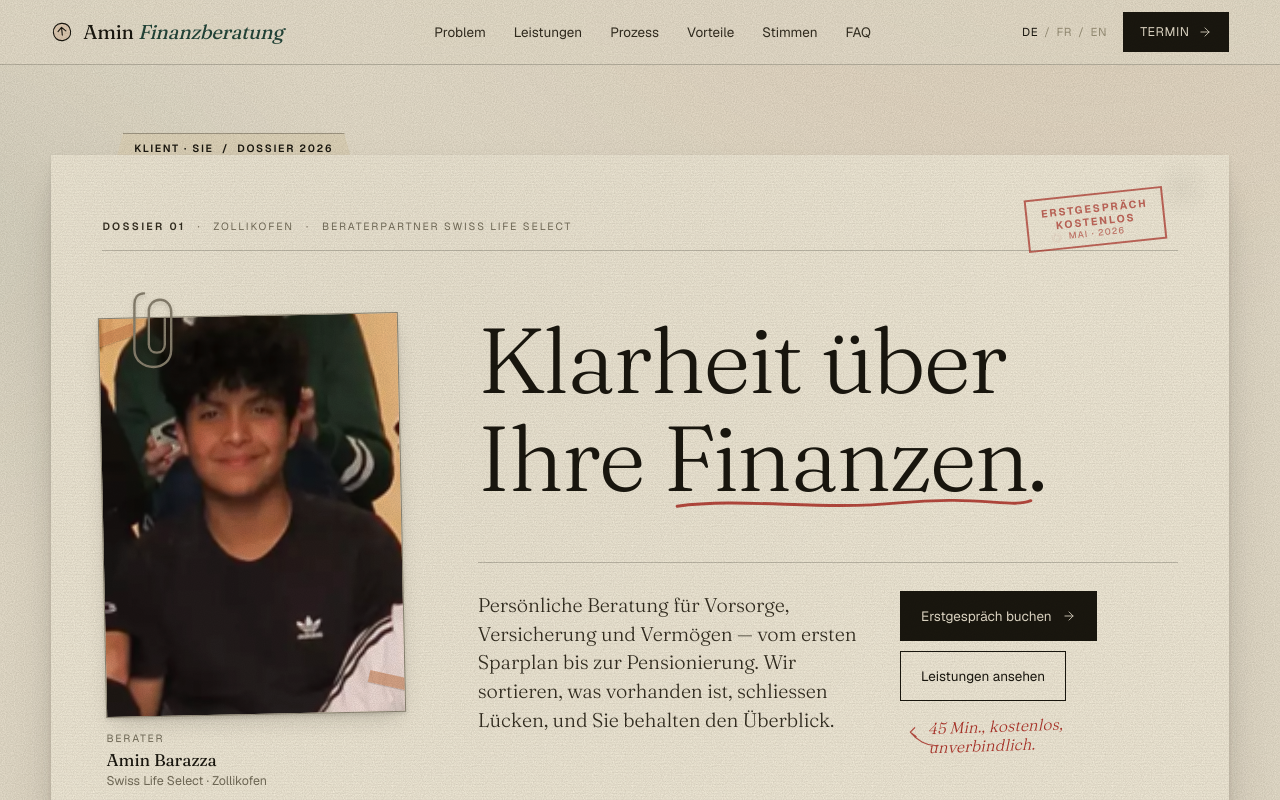
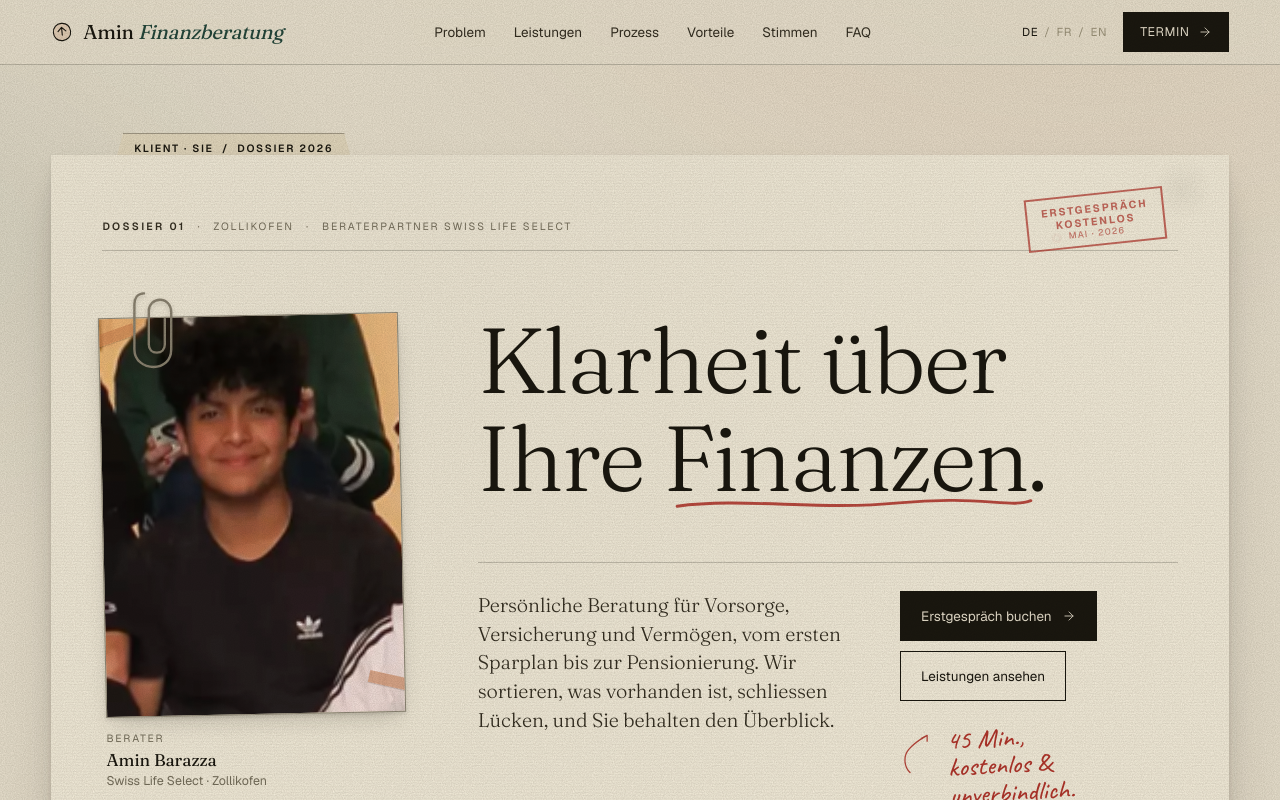
Before and after one commit to AlexanderFeller14/amin-website, a Next.js app: page / in a window 1280 px wide. Shown: the top 800 px of the page. Built offline with nearby package versions, Linux system fonts and the light colour scheme.

Commit message:
remove em

```diff
--- a/app/globals.css
+++ b/app/globals.css
@@ -55,6 +55,7 @@
   --font-sans: var(--font-sans), "Helvetica Neue", system-ui, sans-serif;
   --font-serif: var(--font-serif), "Iowan Old Style", Georgia, serif;
   --font-mono: var(--font-sans), ui-monospace, monospace;
+  --font-hand: var(--font-hand), "Bradley Hand", "Comic Sans MS", cursive;
 
   /* editorial colors */
   --color-bone:        var(--bone);
@@ -306,7 +307,7 @@
     line-height: 1.05;
     transform: rotate(-6deg);
     opacity: 0.92;
-    /* slightly broken edge — like real ink that didn't fully take */
+    /* slightly broken edge, like real ink that didn't fully take */
     background:
       radial-gradient(circle at 20% 80%, transparent 0 2px, rgba(178, 52, 42, 0.04) 2px 5px, transparent 5px),
       radial-gradient(circle at 78% 22%, transparent 0 1.5px, rgba(178, 52, 42, 0.04) 1.5px 4px, transparent 4px);
@@ -337,17 +338,16 @@
     pointer-events: none;
   }
 
-  /* hand-written margin annotation */
+  /* hand-written margin annotation: real handwriting, not editorial italic */
   .margin-note {
-    font-family: var(--font-serif);
-    font-style: italic;
-    font-weight: 300;
+    font-family: var(--font-hand);
+    font-weight: 500;
     color: var(--pen-red);
-    line-height: 1.2;
-    letter-spacing: 0.005em;
+    line-height: 1.05;
+    letter-spacing: 0.01em;
   }
 
-  /* the photo "tape" placeholder edge — a soft amber wash */
+  /* the photo "tape" placeholder edge: a soft amber wash */
   .photo-tape {
     background: rgba(201, 122, 74, 0.55);
     box-shadow: 0 1px 1px rgba(26, 23, 15, 0.18);
--- a/app/layout.tsx
+++ b/app/layout.tsx
@@ -1,5 +1,5 @@
 import type { Metadata } from "next";
-import { Fraunces, Geist } from "next/font/google";
+import { Fraunces, Geist, Caveat } from "next/font/google";
 import "./globals.css";
 
 const serif = Fraunces({
@@ -13,6 +13,13 @@ const serif = Fraunces({
 const sans = Geist({
   variable: "--font-sans",
   subsets: ["latin"],
+  display: "swap",
+});
+
+const hand = Caveat({
+  variable: "--font-hand",
+  subsets: ["latin"],
+  weight: ["500", "600"],
   display: "swap",
 });
 
@@ -30,7 +37,7 @@ export default function RootLayout({
   return (
     <html
       lang="de-CH"
-      className={`${serif.variable} ${sans.variable} h-full antialiased`}
+      className={`${serif.variable} ${sans.variable} ${hand.variable} h-full antialiased`}
     >
       <body className="min-h-full flex flex-col bg-bone text-ink">
         {children}
--- a/components/sections/hero.tsx
+++ b/components/sections/hero.tsx
@@ -36,7 +36,7 @@ export function Hero() {
               </div>
             </div>
 
-            {/* dossier kopfzeile — single line of real metadata */}
+            {/* dossier kopfzeile: single line of real metadata */}
             <div className="flex items-baseline gap-3 border-b border-line pb-4 text-[10.5px] uppercase tracking-[0.18em] text-ink-muted">
               <span className="font-semibold tracking-[0.22em] text-ink-2">
                 Dossier 01
@@ -48,7 +48,7 @@ export function Hero() {
             </div>
 
             <div className="relative mt-[clamp(36px,5vw,72px)] grid grid-cols-12 gap-x-[clamp(20px,4vw,56px)] gap-y-10">
-              {/* LEFT — portrait placeholder with paper clip */}
+              {/* LEFT: portrait placeholder with paper clip */}
               <figure className="col-span-12 md:col-span-4">
                 <div className="relative mx-auto max-w-[300px] md:mx-0">
                   {/* paper clip SVG, sits over the top edge */}
@@ -74,7 +74,7 @@ export function Hero() {
                       alt="Portrait Amin Barazza"
                       className="absolute inset-0 h-full w-full object-cover object-center"
                     />
-                    {/* tape strips at corners — small amber rectangles */}
+                    {/* tape strips at corners: small amber rectangles */}
                     <span
                       className="photo-tape absolute -left-3 top-3 z-[2] h-3 w-12 -rotate-[18deg]"
                       aria-hidden="true"
@@ -99,7 +99,7 @@ export function Hero() {
                 </div>
               </figure>
 
-              {/* RIGHT — title + lead + ctas */}
+              {/* RIGHT: title + lead + ctas */}
               <div className="col-span-12 md:col-span-8">
                 <h1 className="font-serif text-[clamp(40px,7.2vw,108px)] font-light leading-[0.98] tracking-[-0.022em] text-ink">
                   {TITLE_LINES.map((line, i) => (
@@ -126,7 +126,7 @@ export function Hero() {
                 <div className="mt-[clamp(28px,4vw,56px)] grid grid-cols-12 gap-6 border-t border-line pt-7">
                   <p className="col-span-12 max-w-[44ch] font-serif text-[clamp(17px,1.55vw,21px)] font-light leading-[1.45] tracking-[-0.005em] text-ink-2 md:col-span-7">
                     Persönliche Beratung für Vorsorge, Versicherung und
-                    Vermögen — vom ersten Sparplan bis zur Pensionierung. Wir
+                    Vermögen, vom ersten Sparplan bis zur Pensionierung. Wir
                     sortieren, was vorhanden ist, schliessen Lücken, und Sie
                     behalten den Überblick.
                   </p>
@@ -151,27 +151,29 @@ export function Hero() {
                       </Link>
                     </div>
 
-                    {/* hand-written margin note, points back at the CTAs */}
-                    <div className="relative pl-7">
+                    {/* hand-written margin note, curling up to the CTAs */}
+                    <div className="relative mt-1 flex items-start gap-2">
                       <svg
-                        viewBox="0 0 60 40"
+                        viewBox="0 0 56 64"
                         aria-hidden="true"
-                        className="absolute left-0 top-1 h-[34px] w-[44px]"
+                        className="mt-1 h-[58px] w-[40px] shrink-0"
                       >
+                        {/* curving line that loops from the note up-left toward the buttons,
+                            with the arrowhead at the TOP pointing at the CTAs */}
                         <path
-                          d="M52 30 C 36 32, 22 22, 14 12 M14 12 L 22 18 M14 12 L 20 6"
+                          d="M14 58 C 6 50, 4 36, 12 26 C 22 14, 32 10, 38 6 M38 6 L 30 10 M38 6 L 38 14"
                           stroke="#B2342A"
-                          strokeWidth="1.6"
+                          strokeWidth="1.8"
                           fill="none"
                           strokeLinecap="round"
                           strokeLinejoin="round"
-                          opacity="0.85"
+                          opacity="0.9"
                         />
                       </svg>
-                      <p className="margin-note text-[16px] -rotate-[2deg]">
-                        45 Min., kostenlos,
+                      <p className="margin-note text-[26px] -rotate-[3deg]">
+                        45 Min.,
                         <br />
-                        unverbindlich.
+                        kostenlos &amp; unverbindlich.
                       </p>
                     </div>
                   </div>
@@ -183,7 +185,7 @@ export function Hero() {
                     Im Auftrag
                   </span>
                   <div className="flex flex-col items-end gap-1">
-                    {/* signature placeholder — to be replaced with real scan */}
+                    {/* signature placeholder, to be replaced with real scan */}
                     <span
                       className="font-serif text-[34px] italic font-light leading-none text-pen-red -rotate-[3deg]"
                       style={{ letterSpacing: "0.01em" }}
```
